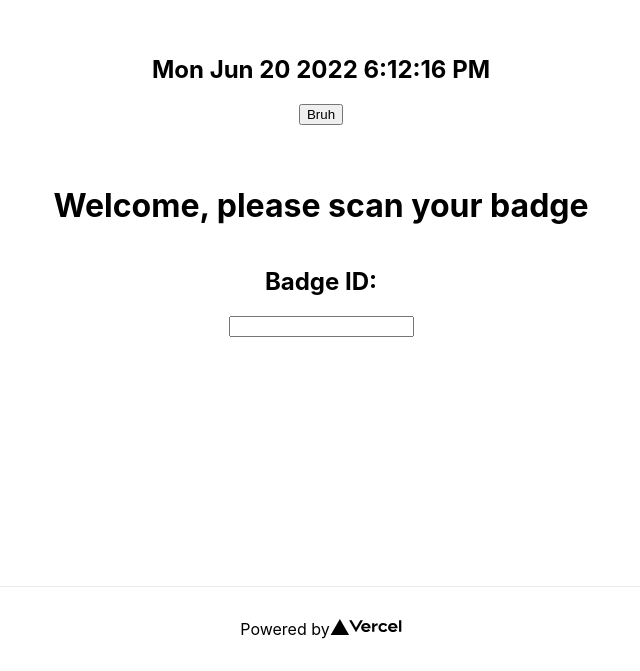
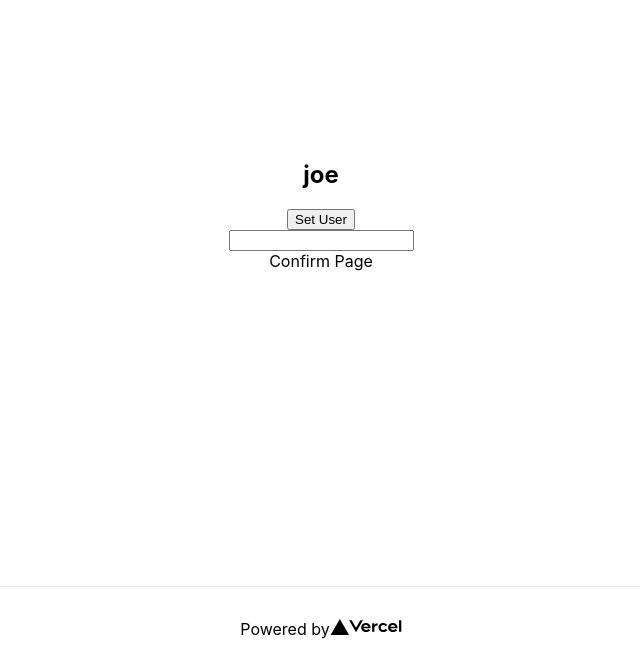
Before and after one commit to therazor113/Forklift-Next, a Next.js app: page / in a window 1280 px wide. Shown: the part 214-885 px from the top of the page, without its empty margins (319-959 px from the left). Built offline with nearby package versions, Linux system fonts and the light colour scheme.

Commit message:
clean up"

```diff
--- a/components/utilities/BadgeInputBox/index.js
+++ /dev/null
@@ -1,22 +0,0 @@
-
-const BadgeInputBox = ({ onClick, inputValue }) => {
-
-	const handleClick = async () => {
-		try {
-      const response = await fetch(`api/NamesApi/${inputValue}`)
-      const data = await response.json()
-      console.log(data)
-      let result = data.first
-      onClick(result)
-		} catch {
-			console.log('error')
-      onClick([])
-		}
-	}
-
-  return (
-    <button onMouseDown={handleClick}>Bruh</button>
-  )
-}
-
-export default BadgeInputBox
--- a/components/utilities/LiveClock/index.js
+++ /dev/null
@@ -1,21 +0,0 @@
-import { useState, useEffect } from "react"
-
-const LiveClock = () => {
-
-  const [index, setIndex] = useState('-')
-  const CurrentDate = new Date()
-  const ClockString = CurrentDate.toDateString() + " " + CurrentDate.toLocaleTimeString()
-
-  useEffect(() => {
-    const interval = setInterval(() => {setIndex(ClockString)}, 1000)
-    return () => clearInterval(interval)
-  }, [ClockString])
-
-  return (
-    <h2>
-      {index}
-    </h2>
-  )
-}
-
-export default LiveClock
--- a/components/utilities/NumPad/styles.module.scss
+++ /dev/null
@@ -1,5 +0,0 @@
-.numPad {
-    display: flex;
-    justify-content: center;
-    align-content: center;
-}
--- /dev/null
+++ b/components/utilities/SubmitUser/index.js
@@ -0,0 +1,19 @@
+const SubmitUser = ({ onClick, input }) => {
+
+  const handleClick = async () => {
+    try {
+      const response = await fetch(`api/NamesApi/${input}`)
+      const data = await response.json()
+      console.log(data)
+      onClick(data)
+    } catch {
+      console.log('Error')
+      onClick([])
+    }
+  }
+  return (
+    <button onClick={handleClick}>Set User</button>
+  )
+}
+
+export default SubmitUser
--- /dev/null
+++ b/components/utilities/TempData/index.js
@@ -0,0 +1,7 @@
+import { Component } from "react"
+
+class TempData extends Component {
+  static name = 'joe'
+}
+
+export default TempData
--- a/pages/index.js
+++ b/pages/index.js
@@ -1,33 +1,33 @@
 import { useRef, useState } from 'react'
 
+import Link from 'next/link'
 import Layout from '../components/core/Layout'
-import BadgeInputBox from '../components/utilities/BadgeInputBox'
-import LiveClock from '../components/utilities/LiveClock'
+import SubmitUser from '../components/utilities/SubmitUser'
+import TempData from '../components/utilities/TempData'
+
 
 const Home = () => {
 	const [user, setUser] = useState([])
-	const [inputValue, setInputValue] = useState([])
+	const [input, setInput] = useState(null)
 	const inputRef = useRef(null)
 
-	const handleClick = (result) => {
-		setUser(result)
+	const handleClick = (userId) => {
+		setUser(userId.first)
 	}
 
 	const handleInput = () => {
-		setInputValue(inputRef.current.value)
+		setInput(inputRef.current.value)
 	}
 
   return (
     <Layout>
-			<LiveClock />
-			<BadgeInputBox
-			onClick={handleClick}
-			inputValue={inputValue}
-			/>
 			<h2>{user}</h2>
-			<h1>Welcome, please scan your badge</h1>
-			<h2>Badge ID:</h2>
+			<h2>{TempData.name}</h2>
+			<SubmitUser onClick={handleClick} input={input}/>
 			<input ref={inputRef} onChange={handleInput} />
+			<Link href='/confirm'>
+				<a>Confirm Page</a>
+			</Link>
 		</Layout>
   )
 }
```
Also changed, not shown: components/utilities/ApiTest/index.js (deleted, +0 -25 lines), components/utilities/NumKey/index.js (deleted, +0 -23 lines), components/utilities/NumKey/styles.module.scss (deleted, +0 -7 lines), components/utilities/NumPad/index.js (deleted, +0 -38 lines), pages/confirm.js (added, +18 -0 lines), pages/login.js (deleted, +0 -21 lines).
